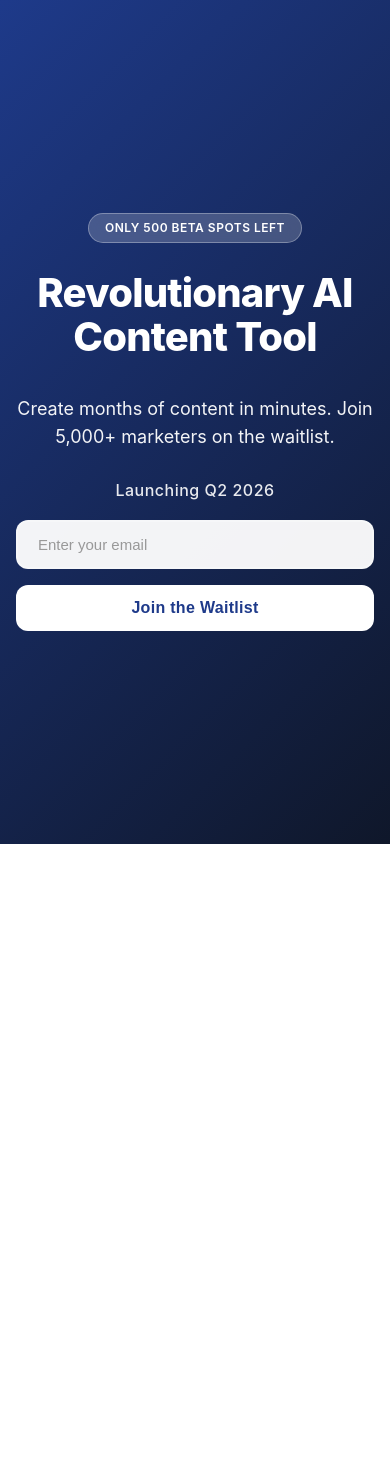
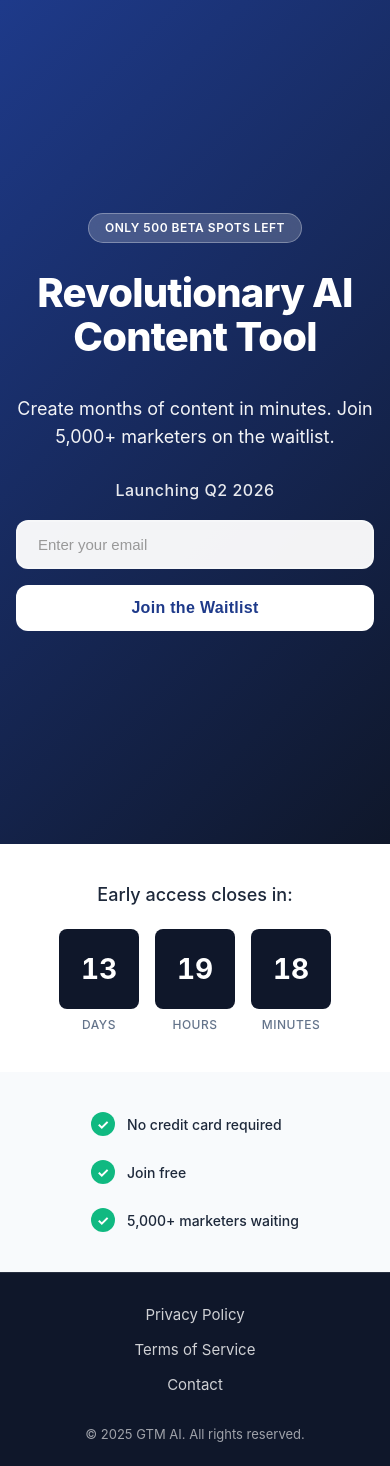
Before and after one commit to danteocualesjr/landing-page, a React (Vite) app: page / in a window 390 px wide. Before the commit the page ends 844 px from the top, so only its background shows below. Built offline with nearby package versions, Linux system fonts and the light colour scheme.

Commit message:
added countdown timer

```diff
--- a/src/App.css
+++ b/src/App.css
@@ -224,6 +224,161 @@ body {
   }
 }
 
+/* Countdown Section */
+.countdown-section {
+  background: white;
+  padding: 4rem 2rem;
+  display: flex;
+  justify-content: center;
+  align-items: center;
+}
+
+.countdown-content {
+  max-width: 800px;
+  width: 100%;
+  text-align: center;
+  display: flex;
+  flex-direction: column;
+  align-items: center;
+  gap: 2rem;
+}
+
+.countdown-label {
+  font-size: clamp(1.125rem, 2.5vw, 1.5rem);
+  color: #1e293b;
+  font-weight: 500;
+  margin: 0;
+}
+
+.countdown-timer {
+  display: flex;
+  justify-content: center;
+  align-items: center;
+  gap: 1.5rem;
+  flex-wrap: wrap;
+}
+
+.time-box {
+  display: flex;
+  flex-direction: column;
+  align-items: center;
+  min-width: 100px;
+}
+
+.time-value {
+  width: 100px;
+  height: 100px;
+  display: flex;
+  align-items: center;
+  justify-content: center;
+  background: #0f172a;
+  color: white;
+  font-size: 2.5rem;
+  font-weight: 700;
+  border-radius: 8px;
+  font-variant-numeric: tabular-nums;
+}
+
+.time-label {
+  margin-top: 0.75rem;
+  font-size: 0.875rem;
+  color: #64748b;
+  font-weight: 500;
+  text-transform: uppercase;
+  letter-spacing: 0.5px;
+}
+
+/* Social Proof Section */
+.social-proof-section {
+  background: #f8fafc;
+  padding: 4rem 2rem;
+  display: flex;
+  justify-content: center;
+  align-items: center;
+}
+
+.social-proof-content {
+  max-width: 1200px;
+  width: 100%;
+  display: flex;
+  justify-content: center;
+}
+
+.trust-indicators {
+  display: flex;
+  justify-content: center;
+  align-items: center;
+  gap: 3rem;
+  flex-wrap: wrap;
+}
+
+.trust-item {
+  display: flex;
+  align-items: center;
+  gap: 0.75rem;
+  font-size: 1rem;
+  color: #1e293b;
+  font-weight: 500;
+}
+
+.trust-icon {
+  width: 24px;
+  height: 24px;
+  border-radius: 50%;
+  background: #10b981;
+  color: white;
+  display: flex;
+  align-items: center;
+  justify-content: center;
+  font-size: 0.875rem;
+  font-weight: bold;
+  flex-shrink: 0;
+}
+
+/* Footer */
+.footer {
+  background: #0f172a;
+  padding: 3rem 2rem 2rem;
+  border-top: 1px solid rgba(255, 255, 255, 0.1);
+}
+
+.footer-content {
+  max-width: 1200px;
+  margin: 0 auto;
+  display: flex;
+  flex-direction: column;
+  align-items: center;
+  gap: 2rem;
+}
+
+.footer-links {
+  display: flex;
+  gap: 2rem;
+  flex-wrap: wrap;
+  justify-content: center;
+}
+
+.footer-links a {
+  color: rgba(255, 255, 255, 0.8);
+  text-decoration: none;
+  font-size: 0.9375rem;
+  transition: color 0.3s ease;
+}
+
+.footer-links a:hover {
+  color: white;
+}
+
+.footer-copyright {
+  color: rgba(255, 255, 255, 0.6);
+  font-size: 0.875rem;
+  text-align: center;
+}
+
+.footer-copyright p {
+  margin: 0;
+}
+
 /* Responsive Design */
 @media (max-width: 768px) {
   .hero-section {
@@ -244,6 +399,41 @@ body {
 
   .subtext {
     margin: 0.5rem 0;
+  }
+
+  .countdown-section {
+    padding: 3rem 1.5rem;
+  }
+
+  .countdown-timer {
+    gap: 1.25rem;
+  }
+
+  .time-value {
+    width: 90px;
+    height: 90px;
+    font-size: 2rem;
+  }
+
+  .social-proof-section {
+    padding: 3rem 1.5rem;
+  }
+
+  .trust-indicators {
+    gap: 2rem;
+  }
+
+  .trust-item {
+    font-size: 0.9375rem;
+  }
+
+  .footer {
+    padding: 2.5rem 1.5rem 1.5rem;
+  }
+
+  .footer-links {
+    gap: 1.5rem;
+    font-size: 0.875rem;
   }
 }
 
@@ -270,4 +460,59 @@ body {
     padding: 0.875rem 1.5rem;
     font-size: 1rem;
   }
+
+  .countdown-section {
+    padding: 2.5rem 1rem;
+  }
+
+  .countdown-content {
+    gap: 1.5rem;
+  }
+
+  .countdown-timer {
+    gap: 1rem;
+  }
+
+  .time-box {
+    min-width: 80px;
+  }
+
+  .time-value {
+    width: 80px;
+    height: 80px;
+    font-size: 1.75rem;
+  }
+
+  .time-label {
+    font-size: 0.75rem;
+    margin-top: 0.5rem;
+  }
+
+  .social-proof-section {
+    padding: 2.5rem 1rem;
+  }
+
+  .trust-indicators {
+    flex-direction: column;
+    gap: 1.5rem;
+    align-items: flex-start;
+  }
+
+  .trust-item {
+    font-size: 0.875rem;
+  }
+
+  .footer {
+    padding: 2rem 1rem 1.5rem;
+  }
+
+  .footer-links {
+    flex-direction: column;
+    gap: 1rem;
+    align-items: center;
+  }
+
+  .footer-copyright {
+    font-size: 0.8125rem;
+  }
 }
--- a/src/components/LandingPage.jsx
+++ b/src/components/LandingPage.jsx
@@ -1,9 +1,47 @@
-import { useState } from 'react'
+import { useState, useEffect } from 'react'
 
 function LandingPage() {
   const [email, setEmail] = useState('')
   const [submitted, setSubmitted] = useState(false)
   const [loading, setLoading] = useState(false)
+  const [timeLeft, setTimeLeft] = useState({ days: 0, hours: 0, minutes: 0, seconds: 0 })
+
+  // Calculate launch date (14 days from today)
+  const getLaunchDate = () => {
+    const today = new Date()
+    const launchDate = new Date(today)
+    launchDate.setDate(today.getDate() + 14)
+    launchDate.setHours(0, 0, 0, 0) // Set to midnight
+    return launchDate
+  }
+
+  useEffect(() => {
+    const launchDate = getLaunchDate()
+
+    const updateTimer = () => {
+      const now = new Date().getTime()
+      const distance = launchDate.getTime() - now
+
+      if (distance > 0) {
+        const days = Math.floor(distance / (1000 * 60 * 60 * 24))
+        const hours = Math.floor((distance % (1000 * 60 * 60 * 24)) / (1000 * 60 * 60))
+        const minutes = Math.floor((distance % (1000 * 60 * 60)) / (1000 * 60))
+        const seconds = Math.floor((distance % (1000 * 60)) / 1000)
+
+        setTimeLeft({ days, hours, minutes, seconds })
+      } else {
+        setTimeLeft({ days: 0, hours: 0, minutes: 0, seconds: 0 })
+      }
+    }
+
+    // Update immediately
+    updateTimer()
+
+    // Update every second
+    const interval = setInterval(updateTimer, 1000)
+
+    return () => clearInterval(interval)
+  }, [])
 
   const validateEmail = (email) => {
     const re = /^[^\s@]+@[^\s@]+\.[^\s@]+$/
@@ -84,6 +122,58 @@ function LandingPage() {
           )}
         </div>
       </div>
+
+      <div className="countdown-section">
+        <div className="countdown-content">
+          <p className="countdown-label">Early access closes in:</p>
+          <div className="countdown-timer">
+            <div className="time-box">
+              <div className="time-value">{String(timeLeft.days).padStart(2, '0')}</div>
+              <div className="time-label">Days</div>
+            </div>
+            <div className="time-box">
+              <div className="time-value">{String(timeLeft.hours).padStart(2, '0')}</div>
+              <div className="time-label">Hours</div>
+            </div>
+            <div className="time-box">
+              <div className="time-value">{String(timeLeft.minutes).padStart(2, '0')}</div>
+              <div className="time-label">Minutes</div>
+            </div>
+          </div>
+        </div>
+      </div>
+
+      <div className="social-proof-section">
+        <div className="social-proof-content">
+          <div className="trust-indicators">
+            <div className="trust-item">
+              <div className="trust-icon">✓</div>
+              <span>No credit card required</span>
+            </div>
+            <div className="trust-item">
+              <div className="trust-icon">✓</div>
+              <span>Join free</span>
+            </div>
+            <div className="trust-item">
+              <div className="trust-icon">✓</div>
+              <span>5,000+ marketers waiting</span>
+            </div>
+          </div>
+        </div>
+      </div>
+
+      <footer className="footer">
+        <div className="footer-content">
+          <div className="footer-links">
+            <a href="#privacy">Privacy Policy</a>
+            <a href="#terms">Terms of Service</a>
+            <a href="#contact">Contact</a>
+          </div>
+          <div className="footer-copyright">
+            <p>&copy; 2025 GTM AI. All rights reserved.</p>
+          </div>
+        </div>
+      </footer>
     </div>
   )
 }
```
